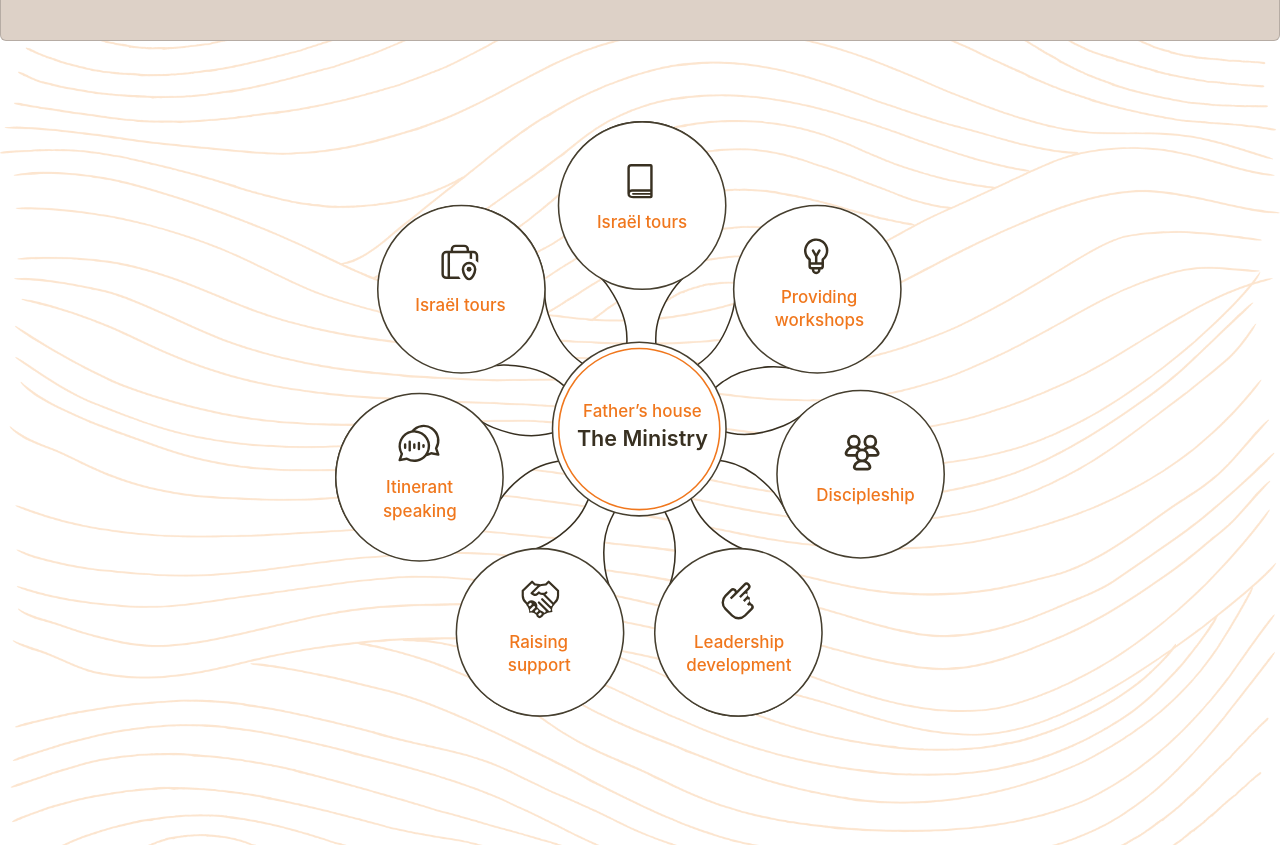
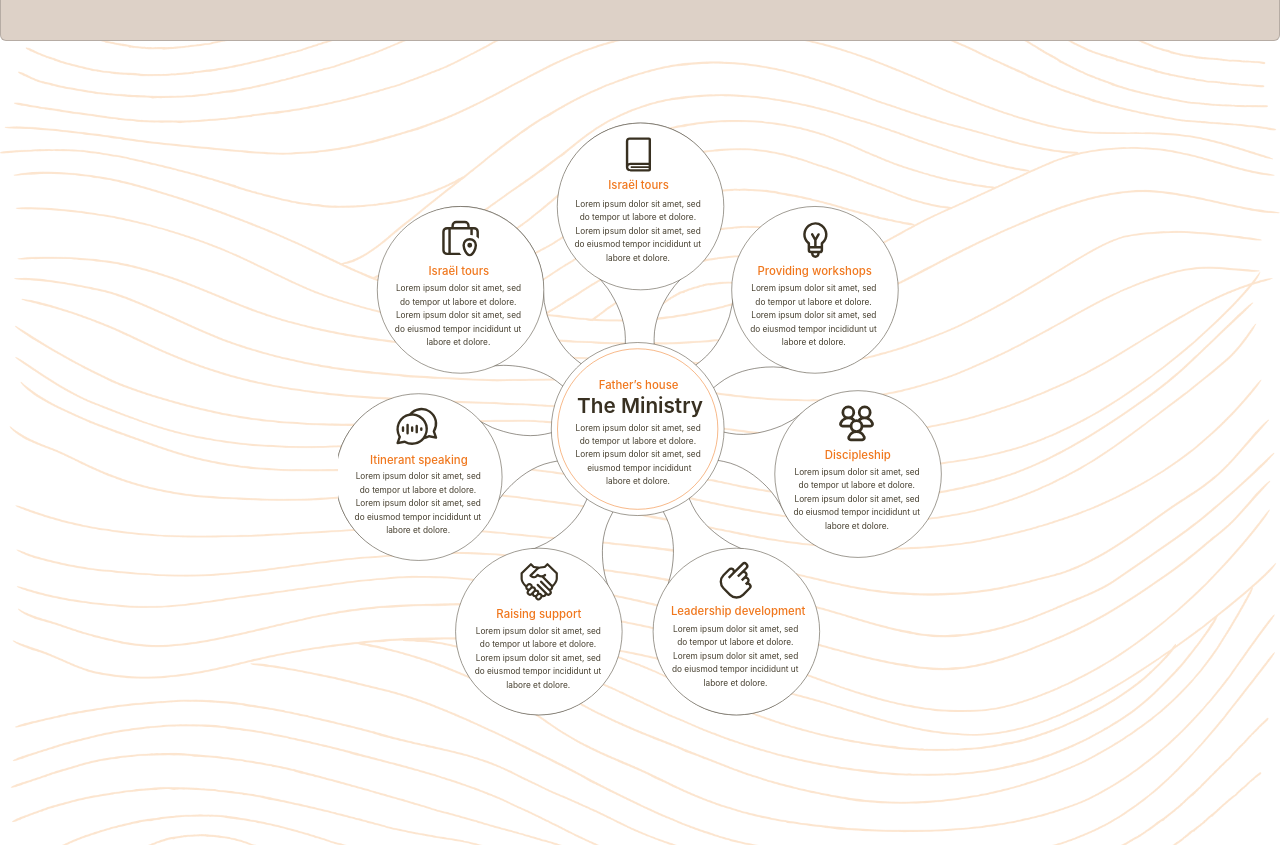
Before and after one commit to OsmanSamar/fathershouse, a React (Create React App) app: page / in a window 1280 px wide. Shown: the part 2160-3005 px from the top of the page. Built offline with nearby package versions, Linux system fonts and the light colour scheme.

Commit message:
Created Ministry Section

```diff
--- a/src/components/Ministry.jsx
+++ b/src/components/Ministry.jsx
@@ -1,7 +1,8 @@
 import React from "react";
 import { Container, Card, Row, Col } from "react-bootstrap";
 import Bggroup from "../assets/Group29@.png";
-import MinistryImg from "../assets/Group 63.svg";
+import MinistryMobile from "../assets/Group 63.svg";
+import MinistryDesktop from "../assets/Group 62.svg";
 import { useMediaQuery } from "react-responsive";
 
 const Ministry = () => {
@@ -85,7 +86,7 @@ const Ministry = () => {
                     }}
                   >
                     <Card.Img
-                      src={MinistryImg}
+                      src={MinistryMobile}
                       alt="Ministry Image"
                       style={{
                         opacity: "1",
@@ -106,7 +107,7 @@ const Ministry = () => {
                     }}
                   >
                     <Card.Img
-                      src={MinistryImg}
+                      src={MinistryDesktop}
                       alt="Ministry Image"
                       style={{
                         opacity: "1",
```
Also changed, not shown: src/assets/Group 62.svg (added).
